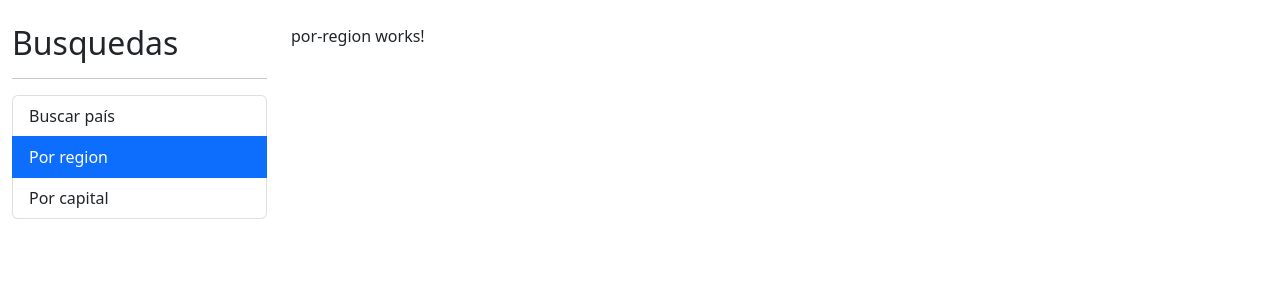
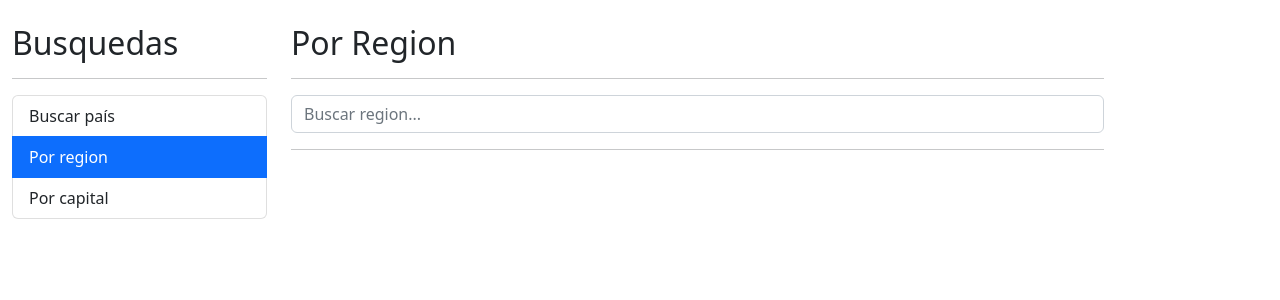
Before and after one commit to RoyRG/03-paisesApp, an Angular app: page /region in a window 1280 px wide. Shown: the top 300 px of the page. Built offline with nearby package versions, Linux system fonts and the light colour scheme.

Commit message:
Componentes

```diff
--- a/src/app/pais/components/pais-input/pais-input.component.html
+++ b/src/app/pais/components/pais-input/pais-input.component.html
@@ -1,3 +1,3 @@
 <form  (ngSubmit)="buscar()" autocomplete="off">
-    <input type="text" name="termino" class="form-control"  [(ngModel)]="termino" (input)="teclaPresionada(  )" placeholder="Buscar país...">
+    <input type="text" name="termino" class="form-control"  [(ngModel)]="termino" (input)="teclaPresionada(  )" [placeholder]="placeholder">
 </form>
--- a/src/app/pais/components/pais-input/pais-input.component.ts
+++ b/src/app/pais/components/pais-input/pais-input.component.ts
@@ -1,4 +1,4 @@
-import { Component, EventEmitter, Output, OnInit } from '@angular/core';
+import { Component, EventEmitter, Output, OnInit, Input } from '@angular/core';
 import { debounceTime, Subject } from 'rxjs';
 
 @Component({
@@ -10,6 +10,7 @@ import { debounceTime, Subject } from 'rxjs';
 export class PaisInputComponent  implements OnInit {
   @Output() onEnter: EventEmitter<string> = new EventEmitter();
   @Output() onDebounce: EventEmitter<string> = new EventEmitter();
+  @Input() placeholder: string = '';
 
   debouncer: Subject<string> = new Subject();
   termino: string = '';
--- a/src/app/pais/pages/por-capital/por-capital.component.html
+++ b/src/app/pais/pages/por-capital/por-capital.component.html
@@ -1 +1,18 @@
-<p>por-capital works!</p>
+<h2>Por Capital</h2>
+<hr>
+
+<div class="row">
+    <div class="col">
+       <app-pais-input (onDebounce)="sugerencias ( $event )" (onEnter)="buscar( $event ) "placeholder="Buscar capital..."></app-pais-input>
+    </div>
+</div>
+
+<hr>
+
+<div  *ngIf="hayError" class="alert alert-danger">No se encontró nada con el término {{termino}}</div>
+
+<div *ngIf="paises.length > 0" class="row">
+    <div class="col">
+       <app-pais-tabla [paises] = "paises"></app-pais-tabla>
+    </div>
+</div>
--- a/src/app/pais/pages/por-capital/por-capital.component.ts
+++ b/src/app/pais/pages/por-capital/por-capital.component.ts
@@ -1,4 +1,6 @@
-import { Component, OnInit } from '@angular/core';
+import { Component } from '@angular/core';
+import { PaisService } from '../../services/pais.service';
+import { Country } from '../../interfaces/pais.interface';
 
 @Component({
   selector: 'app-por-capital',
@@ -6,11 +8,31 @@ import { Component, OnInit } from '@angular/core';
   styles: [
   ]
 })
-export class PorCapitalComponent implements OnInit {
+export class PorCapitalComponent  {
+  termino: string = '';
+  hayError: boolean = false;
+  paises: Country[] = [];
+    constructor( private paisService: PaisService ) { }
 
-  constructor() { }
-
-  ngOnInit(): void {
-  }
-
+    buscar(termino: string ){
+      this.hayError = false;
+      this.termino = termino;
+      console.log(this.termino);
+      this.paisService.buscarCapital( this.termino )
+      .subscribe({
+       next: (data) => {
+        this.paises = data;
+        console.log(this.paises);
+       },
+       error: () => {
+        this.hayError = true;
+        this.paises = [];
+      }
+      })
+    }
+    sugerencias( termino: string ){
+      this.hayError = false;
+      console.log(termino);
+      //TODO: Crear sugerencias
+    }
 }
--- a/src/app/pais/pages/por-pais/por-pais.component.html
+++ b/src/app/pais/pages/por-pais/por-pais.component.html
@@ -3,7 +3,7 @@
 
 <div class="row">
     <div class="col">
-       <app-pais-input (onDebounce)="sugerencias ( $event )" (onEnter)="buscar( $event )"></app-pais-input>
+       <app-pais-input (onDebounce)="sugerencias ( $event )" (onEnter)="buscar( $event )" placeholder="Buscar país..."></app-pais-input>
     </div>
 </div>
 
--- a/src/app/pais/pages/por-region/por-region.component.html
+++ b/src/app/pais/pages/por-region/por-region.component.html
@@ -1 +1,18 @@
-<p>por-region works!</p>
+<h2>Por Region</h2>
+<hr>
+
+<div class="row">
+    <div class="col">
+       <app-pais-input (onDebounce)="sugerencias ( $event )" (onEnter)="buscar( $event )" placeholder="Buscar region..."></app-pais-input>
+    </div>
+</div>
+
+<hr>
+
+<div  *ngIf="hayError" class="alert alert-danger">No se encontró nada con el término {{termino}}</div>
+
+<div *ngIf="paises.length > 0" class="row">
+    <div class="col">
+       <app-pais-tabla [paises] = "paises"></app-pais-tabla>
+    </div>
+</div>
--- a/src/app/pais/pages/por-region/por-region.component.ts
+++ b/src/app/pais/pages/por-region/por-region.component.ts
@@ -1,4 +1,6 @@
-import { Component, OnInit } from '@angular/core';
+import { Component } from '@angular/core';
+import { PaisService } from '../../services/pais.service';
+import { Country } from '../../interfaces/pais.interface';
 
 @Component({
   selector: 'app-por-region',
@@ -6,11 +8,31 @@ import { Component, OnInit } from '@angular/core';
   styles: [
   ]
 })
-export class PorRegionComponent implements OnInit {
+export class PorRegionComponent   {
+  termino: string = '';
+  hayError: boolean = false;
+  paises: Country[] = [];
+    constructor( private paisService: PaisService ) { }
 
-  constructor() { }
-
-  ngOnInit(): void {
-  }
-
+    buscar(termino: string ){
+      this.hayError = false;
+      this.termino = termino;
+      console.log(this.termino);
+      this.paisService.buscarRegion( this.termino )
+      .subscribe({
+       next: (data) => {
+        this.paises = data;
+        console.log(this.paises);
+       },
+       error: () => {
+        this.hayError = true;
+        this.paises = [];
+      }
+      })
+    }
+    sugerencias( termino: string ){
+      this.hayError = false;
+      console.log(termino);
+      //TODO: Crear sugerencias
+    }
 }
--- a/src/app/pais/pages/ver-pais/ver-pais.component.ts
+++ b/src/app/pais/pages/ver-pais/ver-pais.component.ts
@@ -1,4 +1,7 @@
 import { Component, OnInit } from '@angular/core';
+import { ActivatedRoute } from '@angular/router';
+import { switchMap } from '@rxjs/operators';
+import { PaisService } from '../../services/pais.service';
 
 @Component({
   selector: 'app-ver-pais',
@@ -8,9 +11,21 @@ import { Component, OnInit } from '@angular/core';
 })
 export class VerPaisComponent implements OnInit {
 
-  constructor() { }
+  constructor( private activatedRoute: ActivatedRoute, private paisService: PaisService ) { }
 
   ngOnInit(): void {
-  }
+    this.activatedRoute.params
+        .pipe()
+         .subscribe()
+// this.activatedRoute.params.subscribe({
+//   next: ({id}) => {
+//     this.paisService.buscarPaisAlpha( id ).subscribe({
+//       next: (pais) => console.log(pais)
+//     });
+//   },
+//   error: () => {
+//  }
+//  }) un observable que depende de otro observable
+   }
 
 }
--- a/src/app/pais/services/pais.service.ts
+++ b/src/app/pais/services/pais.service.ts
@@ -18,4 +18,16 @@ export class PaisService {
   //             );
   return this.http.get<Country[]>(url);
   }
+  buscarCapital (termino: string): Observable<Country[]>{
+    const url = `${ this.apiUrl }/capital/${termino}`
+    return this.http.get<Country[]>(url);
+  }
+  buscarRegion (termino: string): Observable<Country[]>{
+    const url = `${ this.apiUrl }/region/${termino}`
+    return this.http.get<Country[]>(url);
+  }
+  buscarPaisAlpha (termino: string): Observable<Country[]>{
+    const url = `${ this.apiUrl }/alpha/${termino}`
+    return this.http.get<Country[]>(url);
+  }
 }
```
